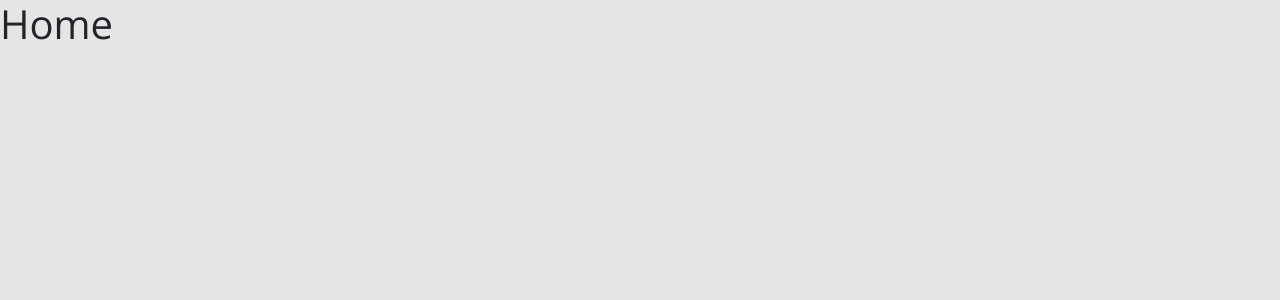
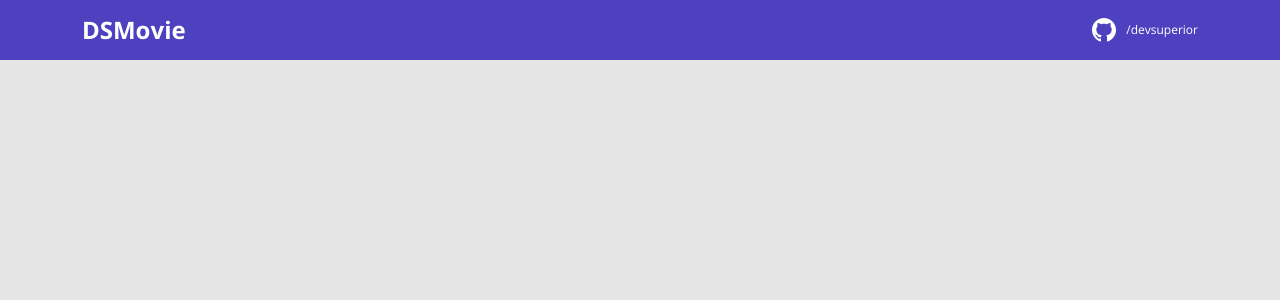
Before and after one commit to edsoncarlosdvp/dev-superior, a React (Create React App) app: page / in a window 1280 px wide. Shown: the top 300 px of the page. Built offline with nearby package versions, Linux system fonts and the light colour scheme.

Commit message:
Add NavBar

```diff
--- a/src/App.tsx
+++ b/src/App.tsx
@@ -1,9 +1,10 @@
+import { Header } from 'Layout/Header';
 import React from 'react';
 
 
 function App() {
   return (
-    <h1>Home</h1>
+    <Header />
   );
 }
 
--- /dev/null
+++ b/src/Layout/Header/index.tsx
@@ -0,0 +1,10 @@
+import React from 'react'
+import { NavBar } from '../Navbar'
+
+export const Header = (): JSX.Element => {
+    return (
+        <header>
+            <NavBar />
+        </header>
+    )
+}
--- /dev/null
+++ b/src/Layout/Navbar/index.tsx
@@ -0,0 +1,19 @@
+import React from 'react'
+import { ReactComponent as GithubIcon } from 'assets/github_icon.svg'
+import './styles.css'
+
+export const NavBar = (): JSX.Element => {
+    return (
+        <nav className="container">
+            <div className="dsmovie-nav-content">
+                <h1>DSMovie</h1>
+                <a href="https://github.com/devsuperior" target="_blank" rel="noreferrer" >
+                    <div className="dsmovie-contact-container">
+                        <GithubIcon />
+                        <p className="dsmovie-contact-link">/devsuperior</p>
+                    </div>
+                </a>
+            </div>
+        </nav>
+    )
+}
--- /dev/null
+++ b/src/Layout/Navbar/styles.css
@@ -0,0 +1,29 @@
+header {
+    height          : 60px;
+    background-color: var(--color-primary);
+    display         : flex;
+    align-items     : center;
+}
+
+.dsmovie-nav-content {
+    display        : flex;
+    align-items    : center;
+    justify-content: space-between;
+    color          : #fff;
+}
+
+.dsmovie-nav-content h1 {
+    font-size  : 24px;
+    margin     : 0;
+    font-weight: 700;
+}
+
+.dsmovie-contact-container {
+    display    : flex;
+    align-items: center;
+}
+
+.dsmovie-contact-link {
+    margin   : 0 0 0 10px;
+    font-size: 12px;
+}
```
Also changed, not shown: tsconfig.json (+3 -8 lines), src/assets/github_icon.svg (added).
